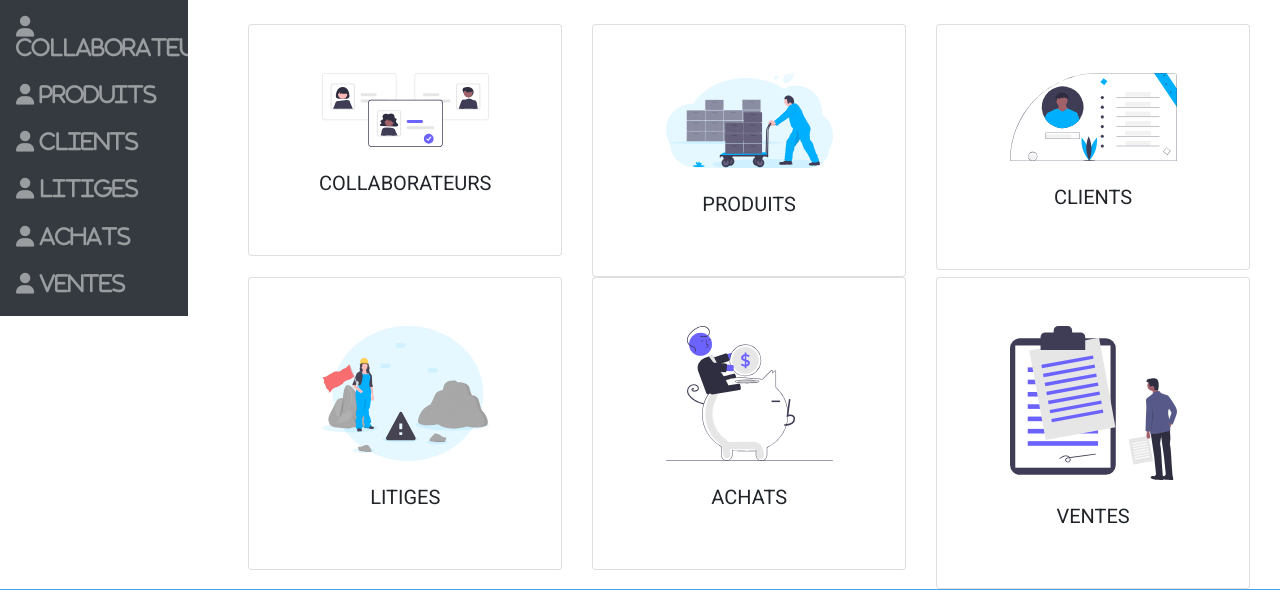
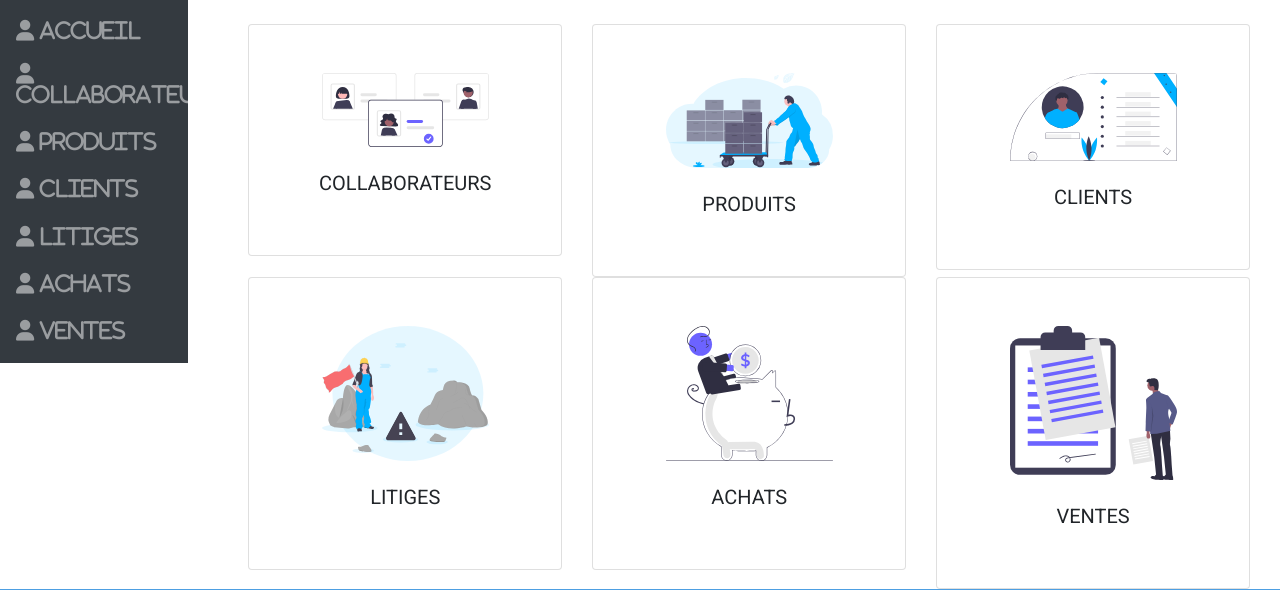
Before and after one commit to yasmineBouslimani/cpaonboard, a PHP site: template src/View/Admin/index.html.twig in a window 1280 px wide. Shown: the part 145-735 px from the top of the page. Run offline with PHP 8.4, Linux system fonts and the light colour scheme; the template is opened without the code that fills it, so the values that code supplies are empty; some libraries are stand-ins or nearby versions.

Commit message:
Fix link Employees and add dashboard link in nav.

```diff
--- a/src/View/Admin/admin_components/_employees.html.twig
+++ b/src/View/Admin/admin_components/_employees.html.twig
@@ -1,4 +1,4 @@
-<a href="/employee/showEmployees">
+<a href="/employee/index/1">
     <div class="card p-5">
         <div class="d-flex" style="justify-content: center">
             <img class="card-img-top" src="/assets/images/undraw_Hire_re_gn5j.svg" alt="Card image cap">
--- a/src/View/_nav.html.twig
+++ b/src/View/_nav.html.twig
@@ -11,7 +11,10 @@
             <ul class="flex-md-column flex-row navbar-nav w-100 justify-content-between">
 
                 <li class="nav-item">
-                    <a class="nav-link pl-0" href="#"><span class="fa fa-user mr-3"> Collaborateurs</span></a>
+                    <a class="nav-link pl-0" href="/admin/index"><span class="fa fa-user mr-3"> Accueil</span></a>
+                </li>
+                <li class="nav-item">
+                    <a class="nav-link pl-0" href="/employee/index"><span class="fa fa-user mr-3"> Collaborateurs</span></a>
                 </li>
                 <li class="nav-item">
                     <a class="nav-link pl-0" href="#"><span class="fa fa-user mr-3"> Produits</span></a>
```
